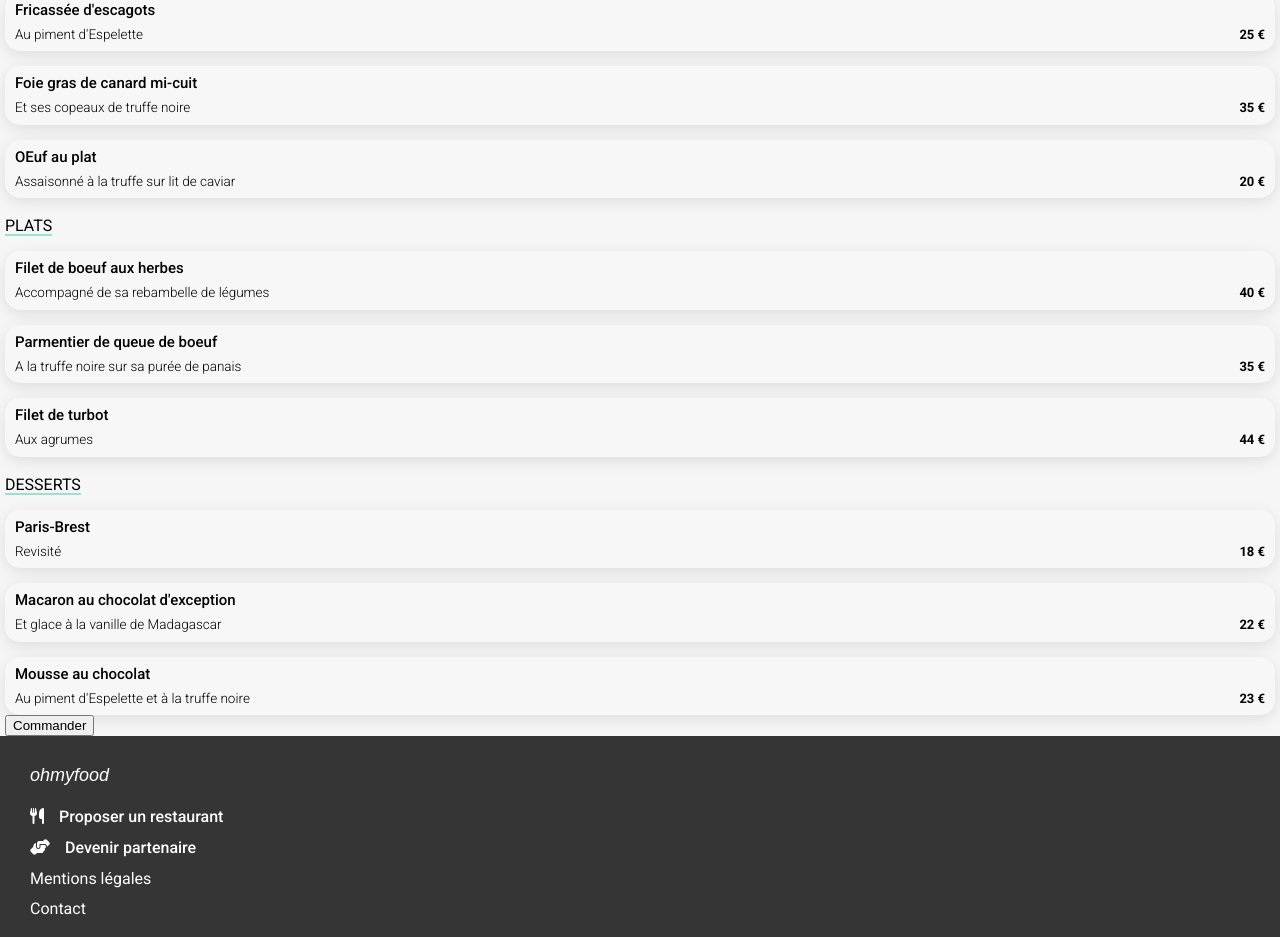
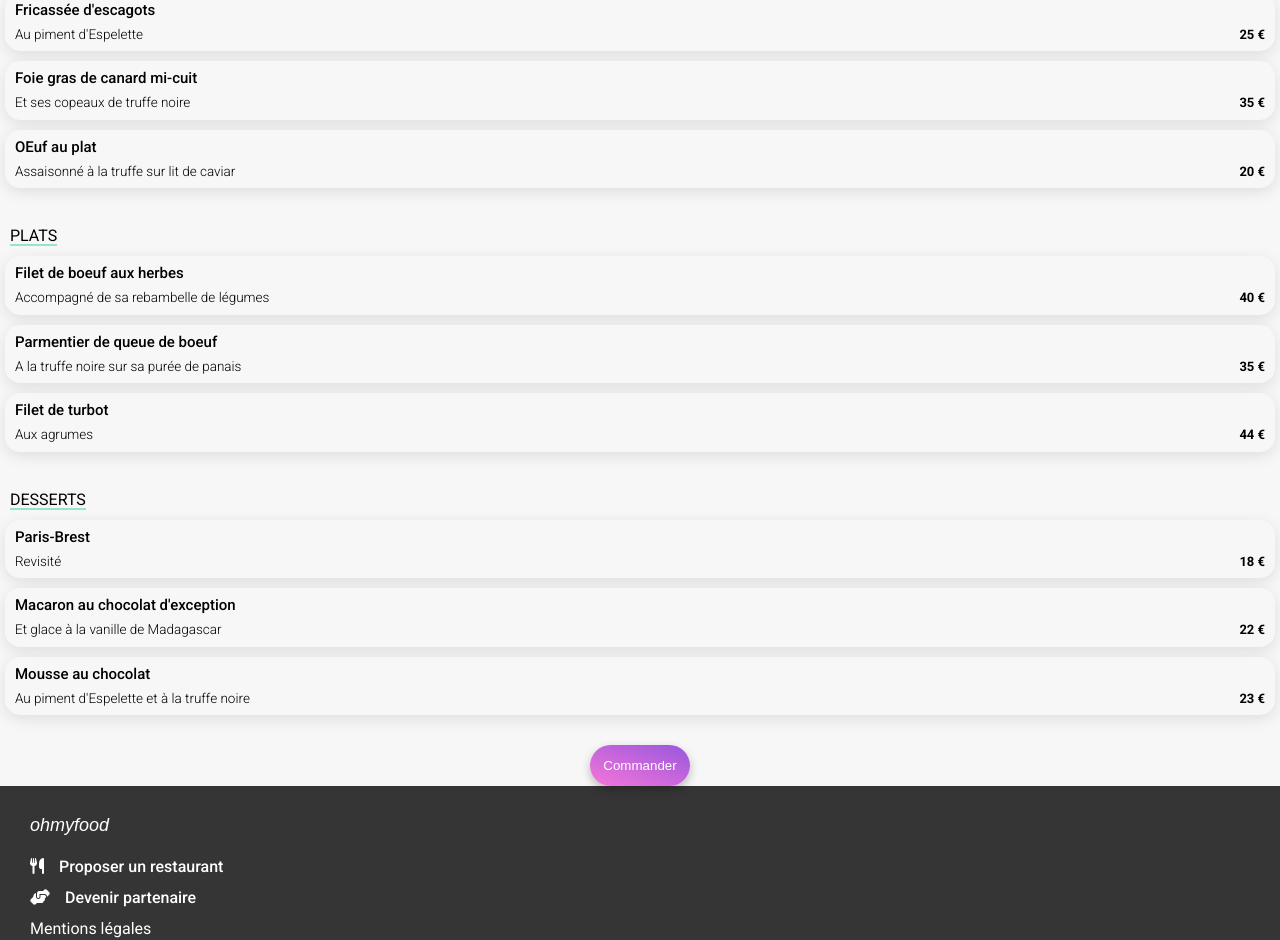
Before and after one commit to oumhanane/ohmyfood, a website: page css/sass/Pages/lapalettedugout.html in a window 1280 px wide. Shown: the part 1052-1992 px from the top of the page. Drawn offline with Linux system fonts and the light colour scheme; a web font is replaced by a local one.

Commit message:
modif pages de menu

```diff
--- a/css/sass/Pages/lapalettedugout.html
+++ b/css/sass/Pages/lapalettedugout.html
@@ -93,11 +93,15 @@
         <div class="menu-bouton">
           <h3 class="plat">Mousse au chocolat</h3>
           <div class="details-prix">
-            <p class="details-plat">Au piment d'Espelette et à la truffe noire</p>
+            <p class="details-plat">
+              Au piment d'Espelette et à la truffe noire
+            </p>
             <span class="prix">23 €</span>
           </div>
         </div>
-        <button>Commander</button>
+        <div class="bouton_commander">
+          <button>Commander</button>
+        </div>
       </div>
     </main>
     <footer class="container-footer">
--- a/css/style.scss
+++ b/css/style.scss
@@ -59,7 +59,7 @@ h2 {
     flex-direction: column;
 
 }
-.button_rechercheRestaurant {
+.bouton_rechercheRestaurant {
     @include center;
     margin-top: 30px;
 
--- a/css/stylepagerestaurant.scss
+++ b/css/stylepagerestaurant.scss
@@ -9,13 +9,14 @@ body {
 }
 .main-container {
     width: 100%;
+    margin-top: 10px;
 }
 .photo-restaurant {
     width: 100%;
     margin-top: 10px;
 }
 .menu {
-    background-color: $fonctionnementBackground;
+    background-color: $button-fonctionnement;
     padding-left: 5px;
     padding-right: 5px;
     // border-top-left-radius: 15px;
@@ -32,7 +33,6 @@ body {
             display: flex;
             justify-content: space-around;
             align-items: flex-end;
-            margin-bottom: 25px;
         }
             & .icon-heart {
                 font-size: 1.4em;
@@ -42,7 +42,8 @@ h2 {
     text-transform: uppercase;
     border-bottom: 2px solid $couleur-background-nouveau;
     display: inline-block;
-    margin-top: 20px;
+    margin-left: 5px;
+    margin-top: 40px;
 }
 .menu-bouton {
     display: flex;
@@ -53,7 +54,7 @@ h2 {
     border-radius: 15px;
     border: none;
     padding: 10px 10px;
-    margin-top: 15px;
+    margin-top: 10px;
     font-size: 16px;
     font-weight: 600;
     & .plat {
@@ -74,3 +75,17 @@ h2 {
     justify-content: space-between;
     padding-top: 10px;
 }
+.bouton_commander {
+    @include center;
+    margin-top: 30px;
+
+    & button {
+    background: $button-gradient;
+    box-shadow: 0px 4px 10px rgba(0, 0, 0, 0.25);
+    border: none;
+    border-radius: 25px;
+    padding: 13px;
+    color: white;
+    font-weight: 500;
+    }
+}
```
Also changed, not shown: index.html (+1 -1 lines), css/style.css, css/stylepagerestaurant.css, 1 other file.
